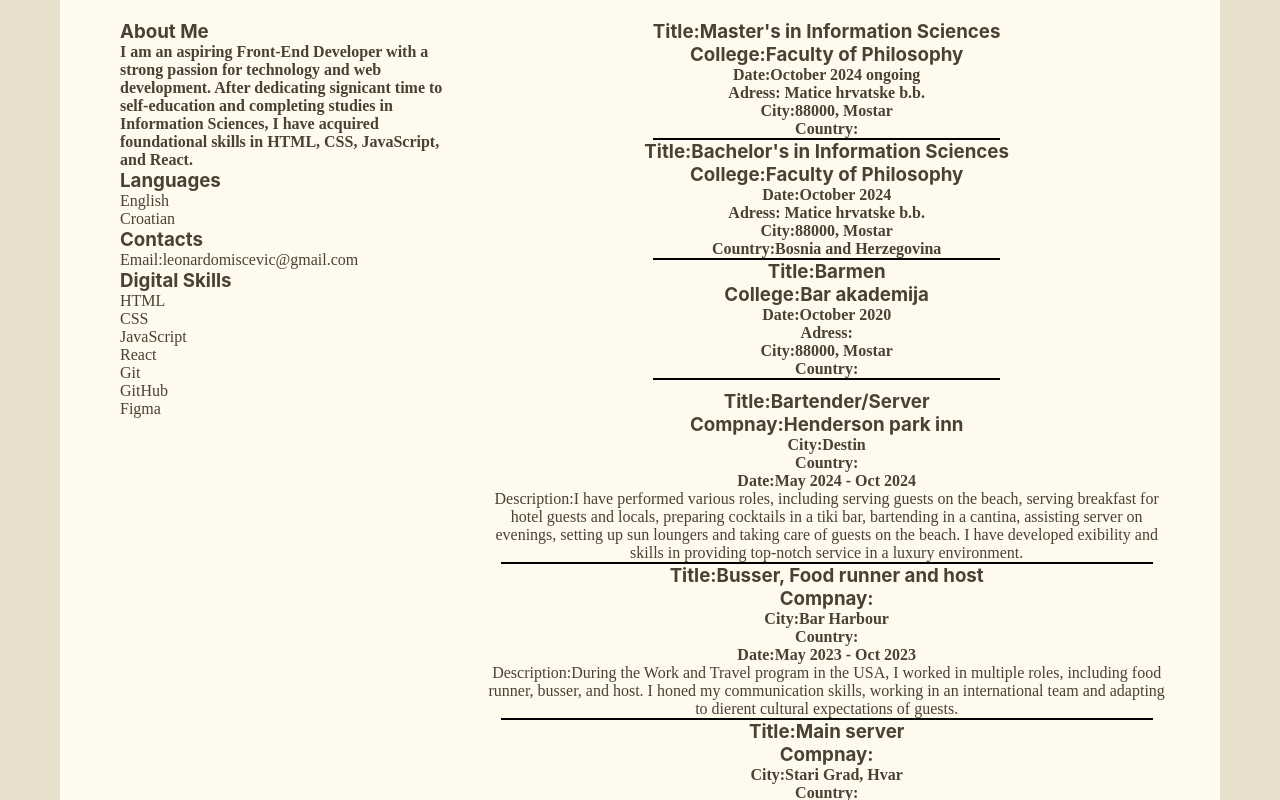
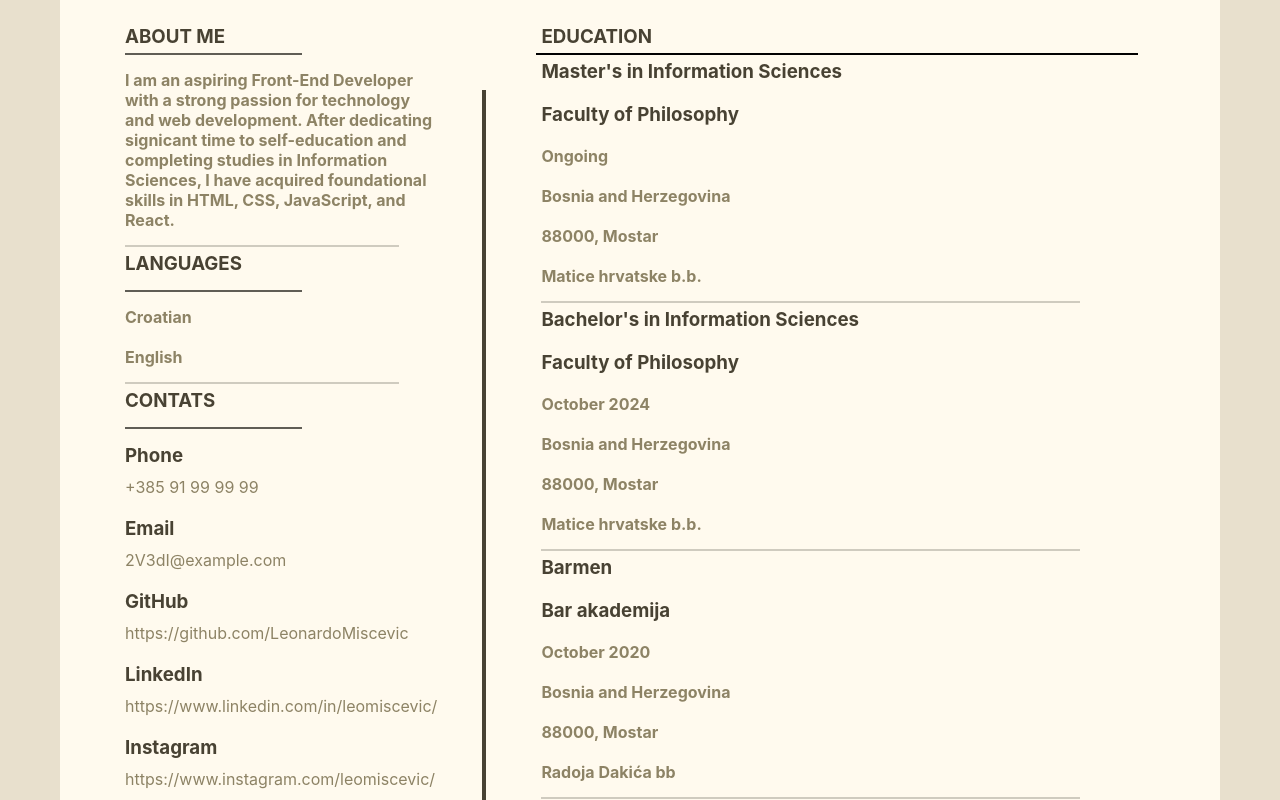
Before and after one commit to CookieCookieAlex/Resume, a React (Vite) app: page / in a window 1280 px wide. Shown: the part 480-1280 px from the top of the page. Built offline with nearby package versions, Linux system fonts and the light colour scheme.

Commit message:
making more readable code

```diff
--- a/src/App.jsx
+++ b/src/App.jsx
@@ -10,7 +10,7 @@ function App() {
   return (
     <>
       <Top />
-      <hr />
+
       <main>
         <Introduction />
         <Benner />
--- a/src/Components/About.jsx
+++ b/src/Components/About.jsx
@@ -5,9 +5,16 @@ export default function About() {
     const { title, description } = ABOUTME[0];
 
     return (
-        <section className="about">
-            <h1>{title}</h1>
-            <h4>{description}</h4>
+        <section>
+               <h1>ABOUT ME</h1>
+            {ABOUTME.map((item, index) => (
+                <div key={index} className="container">
+
+                    <hr />
+                    <h4>{item.description}</h4>
+                    <hr className="bottomline"/>
+                </div>
+            ))}
         </section>
     )
 }
--- a/src/Components/Benner.jsx
+++ b/src/Components/Benner.jsx
@@ -17,9 +17,10 @@ export default function Benner() {
                 <Contacts />
                 <DigitalSkills />
             </div>
+            <div className="line"></div>
             <div className="right">
-                <Education />
-                <Experience />
+                <Education><h1>EDUCATION</h1></Education>
+                <Experience><h1>EXPERIENCE</h1></Experience>
             </div>
         </section>
     )
--- a/src/Components/Contats.jsx
+++ b/src/Components/Contats.jsx
@@ -1,8 +1,17 @@
+import {CONTACT} from '../ResumeData';
+
 export default function Contacts() {
     return (
-        <section className="contacts">
-            <h1 className=''>Contacts</h1>
-            <p>Email:leonardomiscevic@gmail.com</p>
+        <section className="container">
+            <h1 className=''>CONTATS</h1>
+            <hr />
+              {CONTACT.map((item) => (
+                            <div key={item.id}>
+                                <h1>{item.title}</h1>
+                                <p>{item.description}</p>
+                            </div>
+                        ))}
+            <hr className="bottomline"/>
             </section>
     )
 }
--- a/src/Components/DIgitalSkills.jsx
+++ b/src/Components/DIgitalSkills.jsx
@@ -1,14 +1,16 @@
+import {DIGITALSKILLS} from '../ResumeData';
+
 export default function DigitalSkills() {
     return (
-        <section className="digital-skills">
-            <h1 className=''>Digital Skills</h1>
-            <p className=''>HTML</p>
-            <p className=''>CSS</p>
-            <p className=''>JavaScript</p>
-            <p className=''>React</p>
-            <p className=''>Git</p>
-            <p className=''>GitHub</p>
-            <p className=''>Figma</p>
-        </section>
+        <section className="container">
+            <h1>DIGITAL SKILLS</h1>
+            <hr />
+            {DIGITALSKILLS.map((item) => (
+                <div key={item.id}>
+                    <h4>{item.title}</h4>
+                </div>
+            ))}
+            <hr className="bottomline" />
+        </section >
     )
 }
--- a/src/Components/Education.jsx
+++ b/src/Components/Education.jsx
@@ -3,16 +3,19 @@ import { EDUCATION } from '../ResumeData'; // Adjust the path as needed
 
 export default function Education() {
     return (
-        <section className="education">
+        <section>
+            <h1>EDUCATION</h1>
+            <hr />
             {EDUCATION.map((item, index) => (
-                <div key={index}>
-                    <h1>Title:{item.title}</h1>
-                    <h3>College:{item.college}</h3>
-                    <h4>Date:{item.date_of_completion}</h4>
-                    <h4>Adress:{item.address}</h4>
-                    <h4>City:{item.city}</h4>
-                    <h4>Country:{item.country}</h4>
-                    <hr />
+                <div key={index} className="container">
+                    <h1>{item.title}</h1>
+                    <h3>{item.college}</h3>
+                    <h4>{item.date_of_completion}</h4>
+                    <h4>{item.country}</h4>
+                    <h4>{item.city}</h4>
+                    <h4>{item.address}</h4>
+                    <hr className="bottomline" />
+
                 </div>
             ))}
         </section>
--- a/src/Components/Experience.jsx
+++ b/src/Components/Experience.jsx
@@ -3,16 +3,18 @@ import { WORKEXPERIENCE } from '../ResumeData'; // Adjust the path as needed
 
 export default function Experience() {
     return (
-        <section className="exoerience">
+        <section >
+            <h1>WORK EXPERIENCE</h1>
+            <hr />
             {WORKEXPERIENCE.map((item, index) => (
-                <div key={index}>
-                    <h1>Title:{item.title}</h1>
-                    <h3>Compnay:{item.company}</h3>
-                    <h4>City:{item.city}</h4>
-                    <h4>Country:{item.country}</h4>
-                    <h4>Date:{item.date_of_completion}</h4>
-                    <p>Description:{item.description}</p>
-                    <hr />
+                <div key={index} className="container">
+                    <h1>{item.title}</h1>
+                    <h3>{item.company}</h3>
+                    <h4>{item.date_of_completion}</h4>
+                    <h4>{item.country}</h4>
+                    <h4>{item.city}</h4>
+                    <p>{item.description}</p>
+                    <hr className="bottomline"/>
                 </div>
 
             ))}
--- a/src/Components/Languages.jsx
+++ b/src/Components/Languages.jsx
@@ -1,9 +1,16 @@
+import { LANGUAGES } from "../ResumeData";
+
 export default function Languages() {
     return (
-        <section className="languages">
-            <h1 className=''>Languages</h1>
-            <p className=''>English</p>
-            <p className=''>Croatian</p>
+        <section className="container">
+            <h1 className=''>LANGUAGES</h1>
+            <hr />
+            {LANGUAGES.map((item) => (
+                          <div key={item.id}>
+                              <h4>{item.title}</h4>
+                          </div>
+                      ))}
+            <hr className="bottomline"/>
         </section>
     )
 }
--- a/src/ResumeData.js
+++ b/src/ResumeData.js
@@ -2,7 +2,6 @@
 
 export const ABOUTME = [
   {
-    title: "About Me",
     description:
       "I am an aspiring Front-End Developer with a strong passion for technology and web development. After dedicating signicant time to self-education and completing studies in Information Sciences, I have acquired foundational skills in HTML, CSS, JavaScript, and React.",
   },
@@ -12,10 +11,10 @@ export const EDUCATION = [
   {
     title: "Master's in Information Sciences",
     college: "Faculty of Philosophy",
-    date_of_completion: "October 2024 ongoing",
+    date_of_completion: "Ongoing",
     address: " Matice hrvatske b.b.",
     city: "88000, Mostar",
-    Country: "Bosnia and Herzegovina",
+    country: "Bosnia and Herzegovina",
   },
   {
     title: "Bachelor's in Information Sciences",
@@ -29,36 +28,36 @@ export const EDUCATION = [
     title: "Barmen",
     college: "Bar akademija",
     date_of_completion: "October 2020",
-    address: "",
+    address: "Radoja Dakića bb",
     city: "88000, Mostar",
-    Country: "Bosnia and Herzegovina",
+    country: "Bosnia and Herzegovina",
   },
 ];
 
 export const LANGUAGES = [
   {
-    title: "Croatian",
+    id: 1, title: "Croatian",
   },
   {
-    title: "English",
+    id: 2, title: "English",
   },
 ];
 
 export const DIGITALSKILLS = [
   {
-    title: "HTML, CSS and JavaScript",
+    id: 1, title: "HTML, CSS and JavaScript",
   },
   {
-    title: "React",
+    id: 2, title: "React",
   },
   {
-    title: "Shell and bash",
+    id: 3, title: "Shell and bash",
   },
   {
-    title: "MS Office",
+    id: 4, title: "MS Office",
   },
   {
-    title: "Git",
+    id: 5, title: "Git",
   },
 ];
 
@@ -76,70 +75,70 @@ export const WORKEXPERIENCE = [
     title: "Bartender/Server",
     company: "Henderson park inn ",
     city: "Destin",
-    Country: "United States",
+    country: "United States",
     date_of_completion: "May 2024 - Oct 2024",
     description:
       "I have performed various roles, including serving guests on the beach, serving breakfast for hotel guests and locals, preparing cocktails in a tiki bar, bartending in a cantina, assisting server on evenings, setting up sun loungers and taking care of guests on the beach. I have developed exibility and skills in providing top-notch service in a luxury environment.",
   },
   {
     title: "Busser, Food runner and host",
-    conmpany: "Stewmans lobster pound",
+    company: "Stewmans lobster pound",
     city: "Bar Harbour",
-    Country: "United States",
+    country: "United States",
     date_of_completion: "May 2023 - Oct 2023",
     description:
       "During the Work and Travel program in the USA, I worked in multiple roles, including food runner, busser, and host. I honed my communication skills, working in an international team and adapting to dierent cultural expectations of guests.",
   },
   {
     title: "Main server",
-    conmpany: "Pizzeria Marko",
+    company: "Pizzeria Marko",
     city: "Stari Grad, Hvar",
-    Country: "Croatia",
+    country: "Croatia",
     date_of_completion: "May 2022 – Oct 2022",
     description:
       "As a shift manager I organized teams, supervised inventory and daily operations. This role enabled me to develop leadership skills and problem-solving abilities in a dynamic environment",
   },
   {
     title: "Bartender",
-    conmpany: "Sunčani Hvar, Bonj",
+    company: "Sunčani Hvar, Bonj",
     city: "Hvar, Hvar",
-    Country: "Croatia",
+    country: "Croatia",
     date_of_completion: "Jun 2021 – Oct 2021",
     description:
       "I worked as a bartender in a luxury beach club, specializing in the preparation of cocktails and managing luxury events. I was responsible for maintaining the bar, drinks inventory and taking care of VIP guests. This job taught me how to meet high standards of service in a demanding environment.",
   },
   {
     title: "Main Server",
-    conmpany: "Pizzeria Marko",
+    company: "Pizzeria Marko",
     city: "Stari Grad, Hvar",
-    Country: "Croatia",
+    country: "Croatia",
     date_of_completion: "Jun 2019 – Nov 2020",
     description:
       "As head waiter, I led a team of waiters and was responsible for coordinating the work of the kitchen and serving. We served pizzas, meat dishes and sh, with a special emphasis on the presentation of wine and drinks. I gained strong organizational skills and the ability to lead a team. I worked for two seasons from 7.2019 - 10.2019, then 7.2020 - 11. 2020.",
   },
   {
     title: "Server",
-    conmpany: "Jurin Podrum Restoran",
+    company: "Jurin Podrum Restoran",
     city: "Stari Grad, Hvar",
-    Country: "Croatia",
+    country: "Croatia",
     date_of_completion: "Apr 2018 – Oct 2018",
     description:
       "I worked in a family restaurant, where I gained experience serving local food and drinks. Although there was no professional advancement in this job, I gained additional experience working with guests in a traditional setting.",
   },
   {
     title: "Simple",
-    conmpany: "Jurin Podrum Restoran",
+    company: "Jurin Podrum Restoran",
     city: "Stari Grad, Hvar",
-    Country: "Croatia",
+    country: "Croatia",
     date_of_completion: "Apr 2017 – Sep 2017",
     description:
       "In this bistro, I worked as a waiter and barista. The focus was on serving breakfast and fast food menus quickly and eciently. I learned how to work under pressure and develop multitasking skills in a busy environment.",
   },
   {
     title: "Simple",
-    conmpany: "Pinetta Restoran",
+    company: "Pinetta Restoran",
     city: "Stari Grad, Hvar",
-    Country: "Croatia",
+    country: "Croatia",
     date_of_completion: "Jun 2016 – Oct 2016",
     description:
       "I started working in the bar and soon took on the role of waiter. I was responsible for the professional presentation of Hvar wines and serving seafood specialties. I gained skills in quality service, managing stressful situations and maintaining high service standards.",
@@ -148,35 +147,35 @@ export const WORKEXPERIENCE = [
 
 export const CONTACT = [
   {
-    title: "Phone",
+   id: 1, title: "Phone",
     description: "+385 91 99 99 99",
   },
   {
-    title: "Email",
+    id: 2, title: "Email",
     description: "2V3dI@example.com",
   },
   {
-    title: "GitHub",
+    id: 3, title: "GitHub",
     description: "https://github.com/LeonardoMiscevic",
   },
   {
-    title: "LinkedIn",
+    id: 4, title: "LinkedIn",
     description: "https://www.linkedin.com/in/leomiscevic/",
   },
   {
-    title: "Instagram",
+    id: 5, title: "Instagram",
     description: "https://www.instagram.com/leomiscevic/",
   },
   {
-    title: "Facebook",
+    id: 6, title: "Facebook",
     description: "https://www.facebook.com/leomiscevic/",
   },
   {
-    title: "Discrord",
+    id: 7, title: "Discrord",
     description: "https://discord.com/users/leomiscevic",
   },
   {
-    title: "Thread",
+    id: 8, title: "Thread",
     description: "https://www.reddit.com/user/leomiscevic",
   },
 ];
--- a/src/index.css
+++ b/src/index.css
@@ -1,9 +1,8 @@
 :root {
-  --font-family: Inter, system-ui, Avenir, Helvetica, Arial, sans-serif;
-  --font-secondary: "Roboto", sans-serif;
+  --font-primary: Inter, system-ui, Avenir, Helvetica, Arial, sans-serif;
+  --font-secondary: Inter,"Roboto", sans-serif;
   --font-color-primary: #484233;
-  --font-color-secondary: #e8e0cd;
-  color: #484233;
+  --font-color-secondary: #8D8365;
   background-color: #e8e0cd;
 }
 
@@ -23,12 +22,15 @@
 h1,
 h2,
 h3 {
-  font-family: var(--font-family);
+  font-family: var(--font-primary);
+  color: var(--font-color-primary);
+  padding: 5px;
 }
 p,
 h4 {
   font-family: var(--font-secondary);
-  font-family: var(--font-color-secondary);
+  color: var(--font-color-secondary);
+  padding: 5px;
 }
 
 hr {
@@ -36,7 +38,14 @@ hr {
   border: none;
   border-top: 2px solid #010101;
   margin: 0;
-  justify-self: center;
+  justify-self: start;
+}
+
+.bottomline {
+  width: 85% !important;
+  border-top: 2px solid #605D55;
+  opacity: 30%;
+  gap: 2px;
 }
 
 main {
@@ -62,6 +71,10 @@ main {
   opacity: 36%;
   box-shadow: 4px 4px 4px #010101;
   margin: 0;
+}
+
+.tophr {
+  justify-self: center;
 }
 
 .textupper {
@@ -107,35 +120,59 @@ main {
   overflow: hidden;
   position: relative;
 }
-
+ /*banner is used to place my main section where im showing cv information*/
 .benner {
   display: flex;
   flex-direction: row;
-
-  justify-content: space-between;
-  align-items: flex-start;
+  align-items: stretch;
   margin: 30px;
   padding: 50px;
   background-color: #fffaee;
-
   flex-wrap: wrap;
   gap: 20px;
+  height: auto;
+
 }
+/*deviding benner between left and right side for better look*/
 
 .left {
   flex: 1; /* Takes up equal space */
-  text-align: start;
   flex-direction: column;
   margin-left: 10px;
   margin-top: 10px;
+  gap: 20px;
+  padding-right: 20px;
+
 }
 
 .right {
   flex: 2; /* Takes up more space */
   display: flex;
   flex-direction: column;
-  align-items: center;
-  text-align: center;
+  gap: 20px ;
+  margin-top: 10px;
+  margin-left: 10px;
+  padding-left: 20px;
+}
+
+.container {
+  display: flex;
+  flex-direction: column;
+  justify-content: space-around;
+  align-items: start;
+  height: auto;
   gap: 10px;
-  margin-top: 10px;
 }
+.container hr {
+  border-top: 2px solid #605D55;
+  width: 55%;
+  margin-left: 5px;
+}
+
+.line { /* Full height of the container */
+  border: 2px solid #484233;
+  align-self: stretch;
+  margin-top: 80px;
+  margin-bottom: 80px;
+
+}
```
Also changed, not shown: src/Components/Top.jsx (+7 -4 lines).
